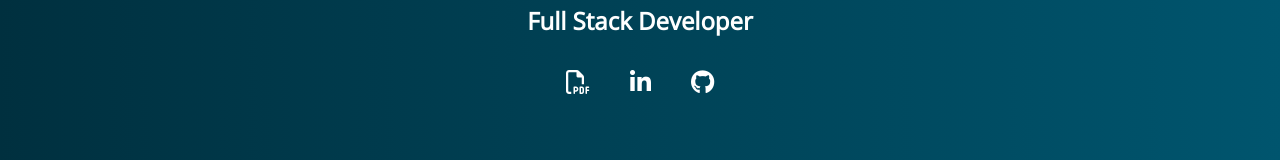
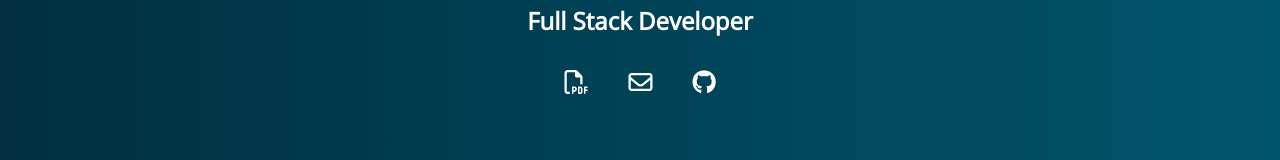
Before and after one commit to PedroL33/portfolio, a React (Create React App) app: page / in a window 1280 px wide. Shown: the part 369-529 px from the top of the page. Built offline with nearby package versions, Linux system fonts and the light colour scheme; no server answers.

Commit message:
Added email links

```diff
--- a/src/components/header/fixedLinks.js
+++ b/src/components/header/fixedLinks.js
@@ -31,8 +31,8 @@ const FixedLinks = () => {
       <a className={styles.fixedLink} href="https://chatbucket11.s3.us-west-2.amazonaws.com/portfolio/PeterLeeResume.pdf" target="_blank" rel="noopener noreferrer" >
         <i className="far fa-file-pdf"></i>
       </a>
-      <a className={styles.fixedLink} href="https://www.linkedin.com/in/peter-lee-2973371a4/" target="_blank" rel="noopener noreferrer">
-        <i className="fab fa-linkedin-in"></i>
+      <a className={styles.fixedLink} href="mailto: leepeter019@gmail.com">
+        <i class="far fa-envelope"></i>
       </a>
       <a className={styles.fixedLink} href="https://github.com/PedroL33" target="_blank" rel="noopener noreferrer" >
         <i className="fab fa-github"></i>
--- a/src/components/header/header.js
+++ b/src/components/header/header.js
@@ -67,8 +67,8 @@ const Header = () => {
           <a className={styles.headerLink} href="https://chatbucket11.s3.us-west-2.amazonaws.com/portfolio/PeterLeeResume.pdf" target="_blank" rel="noopener noreferrer" >
             <i className="far fa-file-pdf"></i>
           </a>
-          <a className={styles.headerLink} href="https://www.linkedin.com/in/peter-lee-2973371a4/" target="_blank" rel="noopener noreferrer">
-            <i className="fab fa-linkedin-in"></i>
+          <a className={styles.headerLink} href="mailto: leepeter019@gmail.com">
+            <i className="far fa-envelope"></i>
           </a>
           <a className={styles.headerLink} href="https://github.com/PedroL33" target="_blank" rel="noopener noreferrer" >
             <i className="fab fa-github"></i>
```
